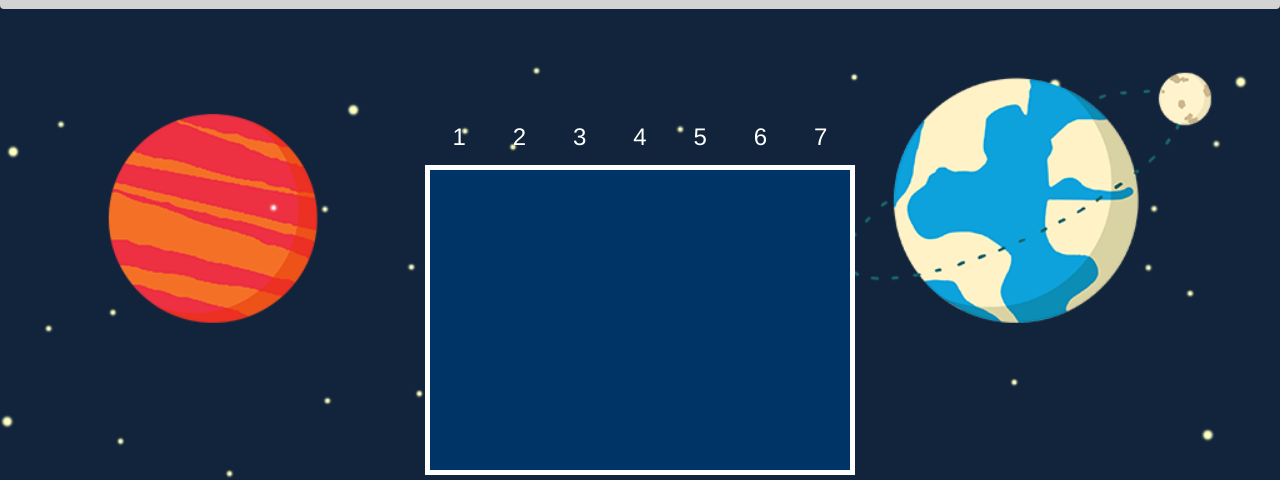
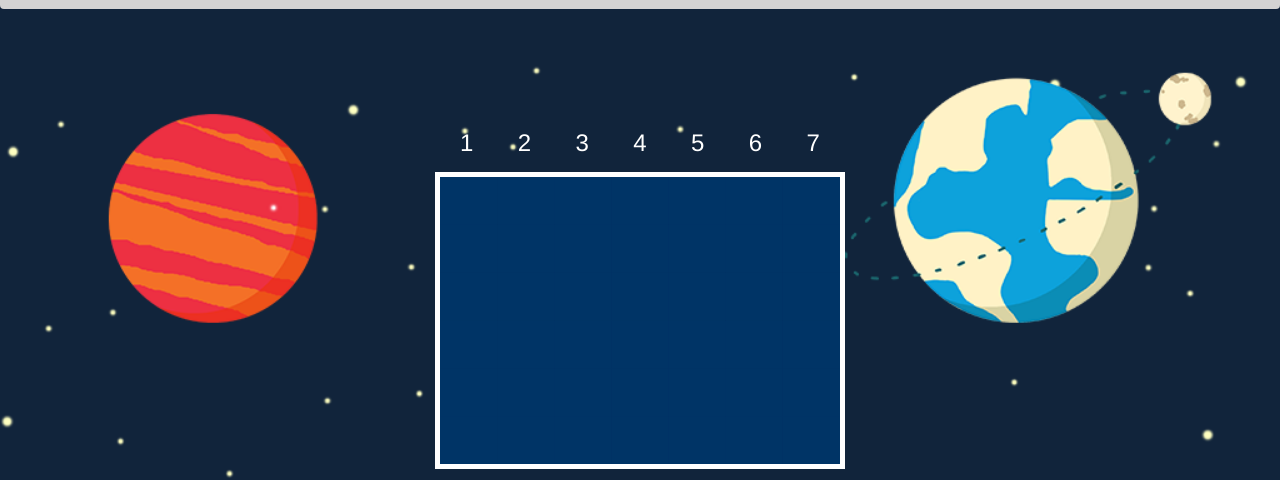
Before and after one commit to selena-groh/comp20-s2017-team3, a plain HTML site: page src/play.html in a window 1280 px wide. Shown: the part 71-551 px from the top of the page. Drawn offline with nearby package versions, Linux system fonts and the light colour scheme.

Commit message:
resizing game

```diff
--- a/src/float_four.css
+++ b/src/float_four.css
@@ -136,8 +136,8 @@ header .intro-text .name {
 }
 
 .game .container {
-  height: 300px;
-  width: 450px;
+  height: 50%;
+  width: 430px;
   outline: 5px solid white;
   display: block;
   background-color: #11233b;
@@ -156,7 +156,7 @@ header .intro-text .name {
 
 #column-labels {
   display: flex;
-  width: 375px;
+  width: 360px;
   justify-content: space-between;
   padding-bottom: 10px;
 }
--- a/src/script.js
+++ b/src/script.js
@@ -24,6 +24,9 @@ var score = document.getElementById("score");
 
 // initialize new game
 function start() {
+  var gamespace = document.getElementById("gamespace");
+  gamespace.height = gamespace.width / 6 * 7;
+
   board = JSON.parse(JSON.stringify(emptyBoard));
 
   currPlayer = PLAYER_1;
```
